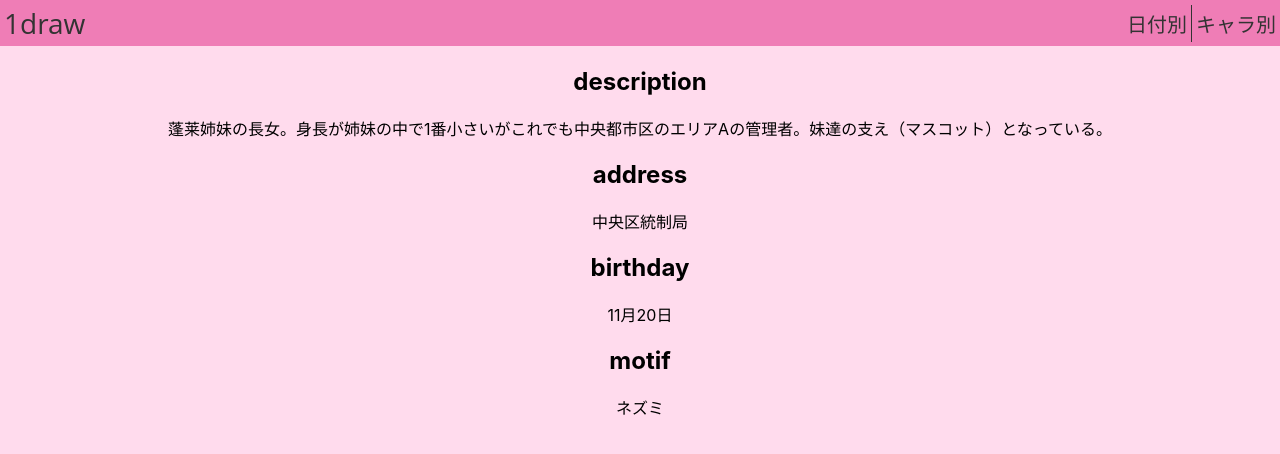
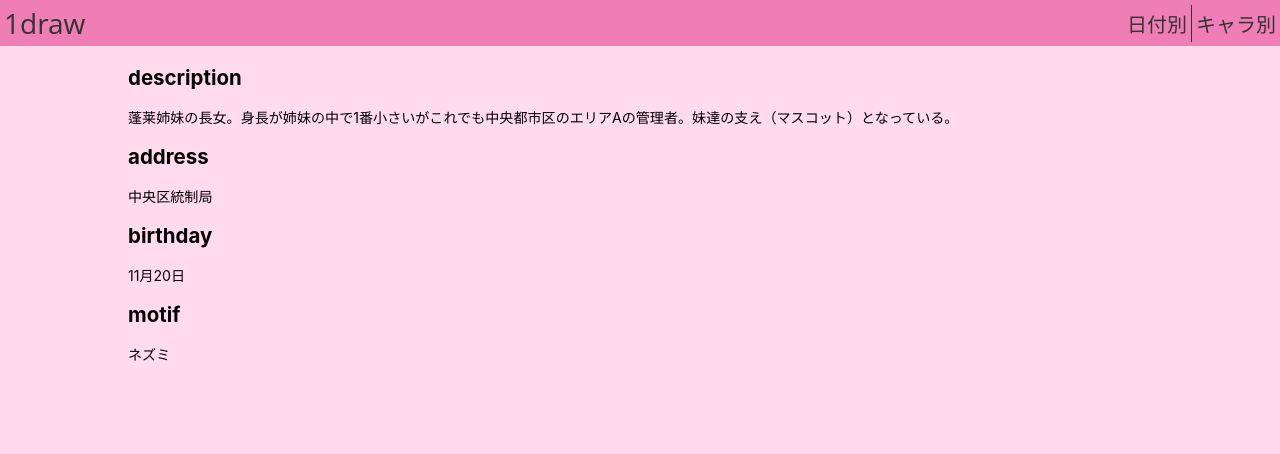
Before and after one commit to taisei12232/1draw-gijintei, a React (Create React App) app: page /bychara in a window 1280 px wide. Shown: the top 454 px of the page. Built offline with nearby package versions, Linux system fonts and the light colour scheme.

Commit message:
feat: initialize character page

```diff
--- a/src/App.css
+++ b/src/App.css
@@ -1,5 +1,4 @@
 .App {
-  text-align: center;
   background-color: #ffdbed;
   min-height: 100vh;
 }
--- /dev/null
+++ b/src/component/Bychara.css
@@ -0,0 +1,16 @@
+.component-bychara {
+    width:80vw;
+    margin: 0 auto;
+}
+
+h1 {
+    font-size: 2.2vw;
+}
+
+h2 {
+    font-size: 1.6vw;
+}
+
+p {
+    font-size: 1.1vw;
+}
--- a/src/component/Bychara.js
+++ b/src/component/Bychara.js
@@ -1,10 +1,11 @@
 import React from 'react'
 import { useParams } from 'react-router-dom'
+import './Bychara.css';
 
 function About() {
     const { name } = useParams();
     return (
-        <div>
+        <div className='component-bychara'>
             <h1>{name}</h1>
             <h2>description</h2>
             <p>蓬莱姉妹の長女。身長が姉妹の中で1番小さいがこれでも中央都市区のエリアAの管理者。妹達の支え（マスコット）となっている。</p>
```
